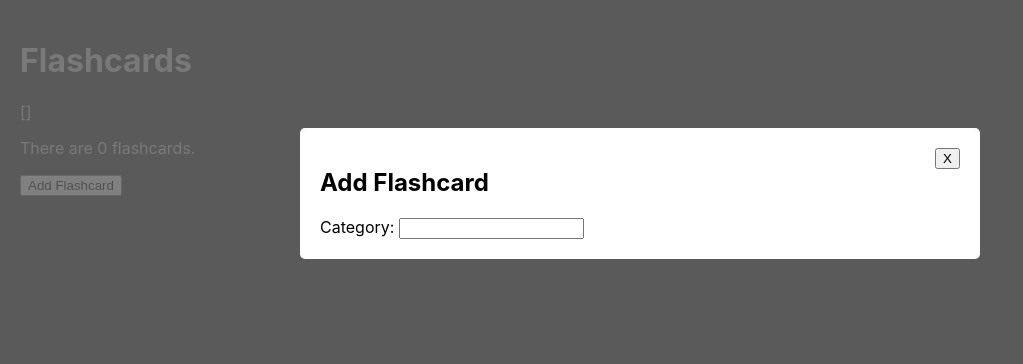
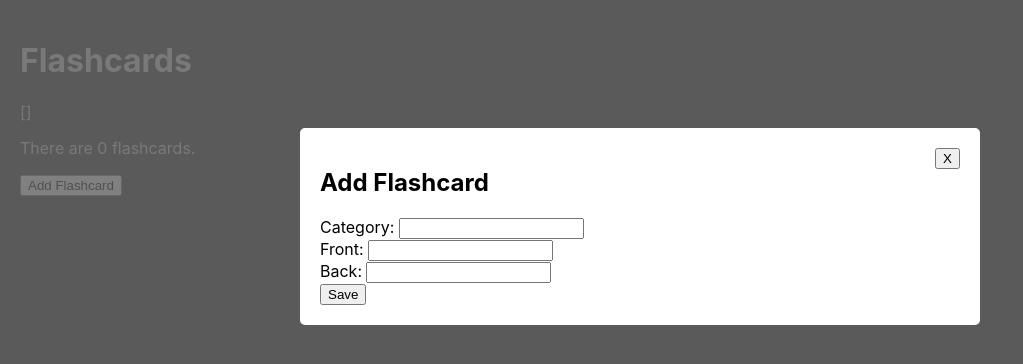
Before and after one commit to saidugurlu/msu-sequelize-api-frontend, a React (Vite) app: page / in a window 1280 px wide. Both pictures are taken after a click on the button "Add Flashcard". Shown: the top 364 px of the page, without its empty margins (0-1023 px from the left). Built offline with nearby package versions, Linux system fonts and the light colour scheme; no server answers.

Commit message:
form is in

```diff
--- a/src/App.jsx
+++ b/src/App.jsx
@@ -3,25 +3,49 @@ import axios from 'axios';
 import './App.scss';
 import Modal from './components/Modal';
 const url = 'http://localhost:3042/flashcards';
-
 function App() {
     const [flashcards, setFlashcards] = useState([]);
     const [fieldCategory, setFieldCategory] = useState('');
+    const [fieldFront, setFieldFront] = useState('');
+    const [fieldBack, setFieldBack] = useState('');
 
     useEffect(() => {
         (async () => {
             setFlashcards((await axios.get(url)).data);
         })();
     }, []);
+
     return (
         <div className="App">
-            <h1>Flashcards</h1>
-            [{fieldCategory}]
+            <h1>Flashcards</h1>[{fieldCategory}]
             <p>There are {flashcards.length} flashcards.</p>
             <Modal buttonText="Add New Flashcard">
                 <h2>Add Flashcard</h2>
                 <form className="modalContent">
-                    Category: <input value={fieldCategory} onChange={(e) => setFieldCategory(e.target.value)}/>
+                    <div className="row">
+                        Category:{' '}
+                        <input
+                            value={fieldCategory}
+                            onChange={(e) => setFieldCategory(e.target.value)}
+                        />
+                    </div>
+                    <div className="row">
+                        Front:{' '}
+                        <input
+                            value={fieldFront}
+                            onChange={(e) => setFieldFront(e.target.value)}
+                        />
+                    </div>
+                    <div className="row">
+                        Back:{' '}
+                        <input
+                            value={fieldBack}
+                            onChange={(e) => setFieldBack(e.target.value)}
+                        />
+                    </div>
+					<div className="row">
+						<button className="saveFlashcard">Save</button>
+						</div>
                 </form>
             </Modal>
         </div>
```
